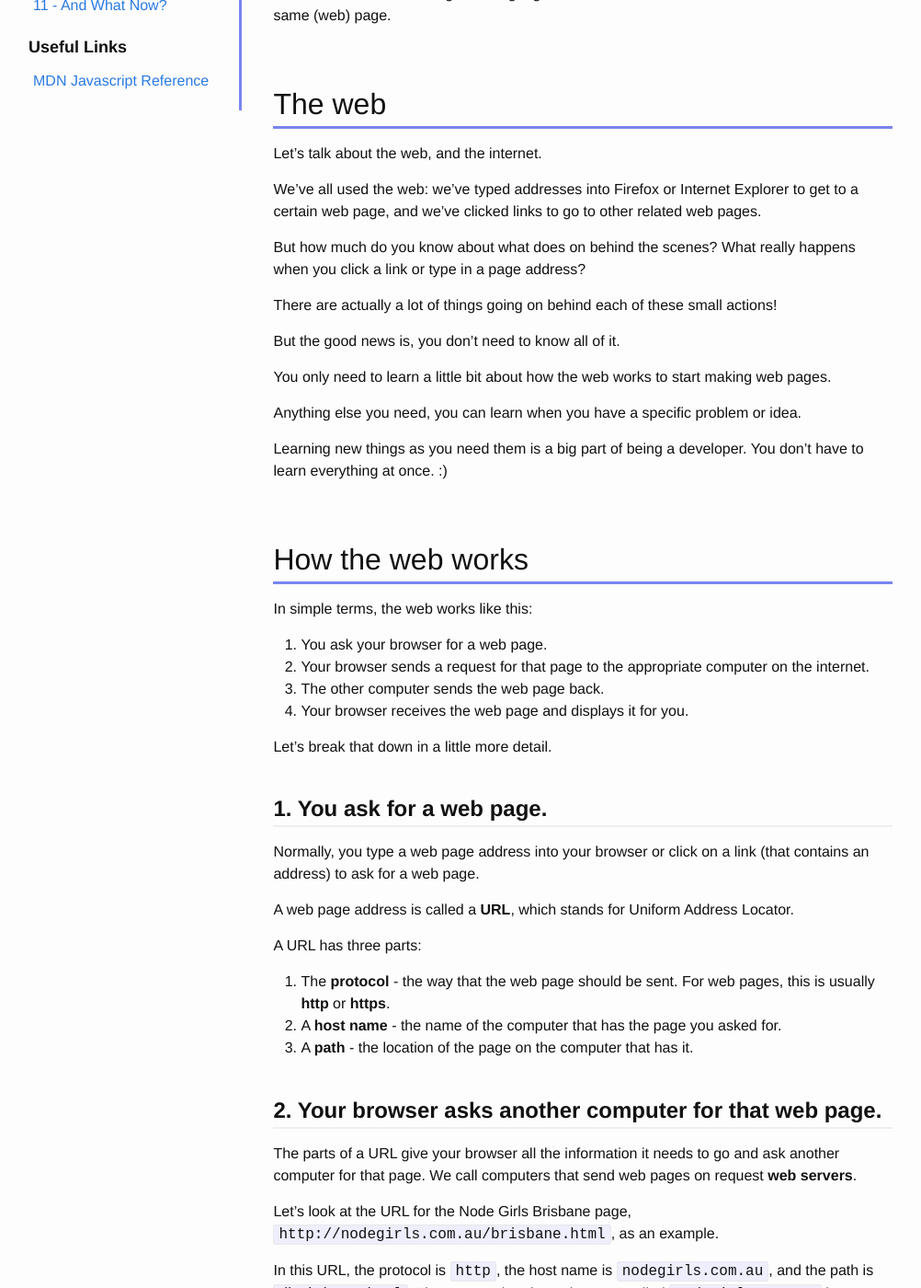
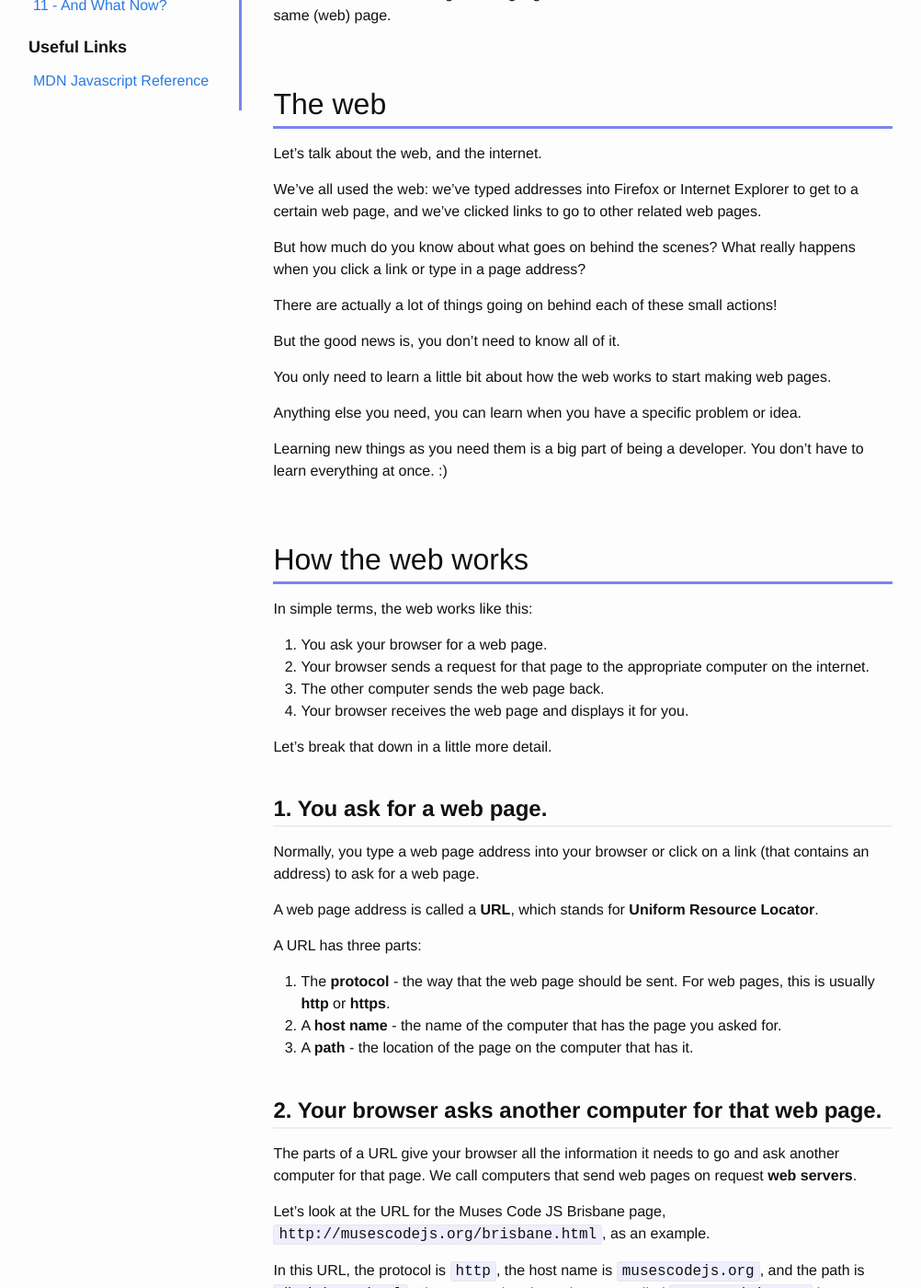
Before and after one commit to muses-code-js/learn-html, a Jekyll site: the page built from _steps/step0-what-is-the-web.markdown, in a window 1280 px wide and 1400 px high, scrolled down 567 px. Shown: the whole window at 92% size, without its empty margins (137-1139 px from the left). Built offline with Jekyll 4.4.1, drawn with Linux system fonts in a browser that asks for light colours; nearby versions of some CDN libraries; some of the changed text lies outside the part shown.

Commit message:
Copy tweaks, branding URLs & add links throughout each step
+ Fix the wording in the `What is the web` introduction
+ Change the links from Node Girls to Muse Code JS through-out
+ Make the links out to Mozilla.org clickable

````diff
--- a/_steps/step0-what-is-the-web.markdown
+++ b/_steps/step0-what-is-the-web.markdown
@@ -26,7 +26,7 @@ We've all used the web:
 we've typed addresses into Firefox or Internet Explorer to get to a certain web page,
 and we've clicked links to go to other related web pages.
 
-But how much do you know about what does on behind the scenes? What really happens when you click a link or type in a page address?
+But how much do you know about what goes on behind the scenes? What really happens when you click a link or type in a page address?
 
 There are actually a lot of things going on behind each of these small actions!
 
@@ -54,7 +54,7 @@ Let's break that down in a little more detail.
 
 Normally, you type a web page address into your browser or click on a link (that contains an address) to ask for a web page.
 
-A web page address is called a **URL**, which stands for Uniform Address Locator.
+A web page address is called a **URL**, which stands for **Uniform Resource Locator**.
 
 A URL has three parts:
 
@@ -66,9 +66,9 @@ A URL has three parts:
 
 The parts of a URL give your browser all the information it needs to go and ask another computer for that page. We call computers that send web pages on request **web servers**.
 
-Let's look at the URL for the Node Girls Brisbane page, `http://nodegirls.com.au/brisbane.html`, as an example.
+Let's look at the URL for the Muses Code JS Brisbane page, `http://musescodejs.org/brisbane.html`, as an example.
 
-In this URL, the protocol is `http`, the host name is `nodegirls.com.au`, and the path is `/brisbane.html`. That means that the web server called `nodegirls.com.au` has sent us the `brisbane.html` file using the `http` protocol.
+In this URL, the protocol is `http`, the host name is `musescodejs.org`, and the path is `/brisbane.html`. That means that the web server called `musescodejs.org` has sent us the `brisbane.html` file using the `http` protocol.
 
 A protocol is an agreement on a set of rules.  In this case it means the set of rules that describe how web page requests and responses should be packaged up and sent. **http** defines this, and **https** extends that protocol to handle security.
 
--- a/_steps/step4-formatting-the-homepage.markdown
+++ b/_steps/step4-formatting-the-homepage.markdown
@@ -131,7 +131,7 @@ Notice the `href="muffins.html"` part of the tag?  This is called an attribute.
 If you want to link to a different site, you have to put the whole URL like:
 
 ```html
-<a href="http://nodegirls.com.au/brisbane.html">Node Girls: Brisbane</a>
+<a href="https://musescodejs.org/brisbane.html">Muses Code JS: Brisbane</a>
 ```
 
 Some tags require attributes for specific features.
--- a/_steps/step7-stylingit-with-css.markdown
+++ b/_steps/step7-stylingit-with-css.markdown
@@ -59,7 +59,7 @@ This obviously sets the background colour of the html element to pink.
 
 There are many style properties that you can set on each element.
 You can find a full list of them and how they can be used here:
-https://developer.mozilla.org/en-US/docs/Web/CSS/Reference
+<a href="https://developer.mozilla.org/en-US/docs/Web/CSS/Reference" target="_blank">https://developer.mozilla.org/en-US/docs/Web/CSS/Reference</a>
 
 <!-- <div class="aside"> -->
 ### About Colours
--- a/_steps/step8-selectors.markdown
+++ b/_steps/step8-selectors.markdown
@@ -147,7 +147,7 @@ This is much nicer than having to write all of those styles out for each.
 
 ## The Global Selector
 
-There are much more powerful types of selectors than just these ones, you can also combine different types too.  We aren't going to be using those but you can learn more about them at https://developer.mozilla.org/en-US/docs/Learn/CSS/Introduction_to_CSS/Combinators_and_multiple_selectors
+There are much more powerful types of selectors than just these ones, you can also combine different types too.  We aren't going to be using those but you can learn more about them at <a href="https://developer.mozilla.org/en-US/docs/Learn/CSS/Introduction_to_CSS/Combinators_and_multiple_selectors" target="_blank">https://developer.mozilla.org/en-US/docs/Learn/CSS/Introduction_to_CSS/Combinators_and_multiple_selectors</a>
 
 However there is one special selector, `*` the **global selector** which targets all elements which warrants talking about here.
 
--- a/_steps/step9-styling-links.markdown
+++ b/_steps/step9-styling-links.markdown
@@ -96,4 +96,4 @@ This order is important because the link styles build on one another, for exampl
 Note that these are pretty dramatic changes to link styling.  People are mostly used to the underlined text style so be careful changing it too dramatically. It can confuse and annoy people - and if the change is too dramatic, such as a change in font size that moves the text away from the tip of the mouse cursor, it might actually make your link impossible to click on.
 
 You can learn much more about styling of links at
-https://developer.mozilla.org/en-US/docs/Learn/CSS/Styling_text/Styling_links
+<a href="https://developer.mozilla.org/en-US/docs/Learn/CSS/Styling_text/Styling_links" target="_blank">https://developer.mozilla.org/en-US/docs/Learn/CSS/Styling_text/Styling_links</a>
````
